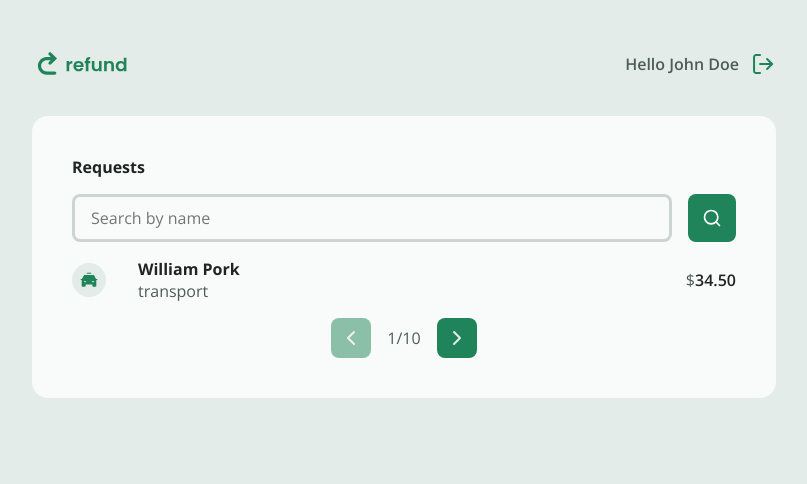
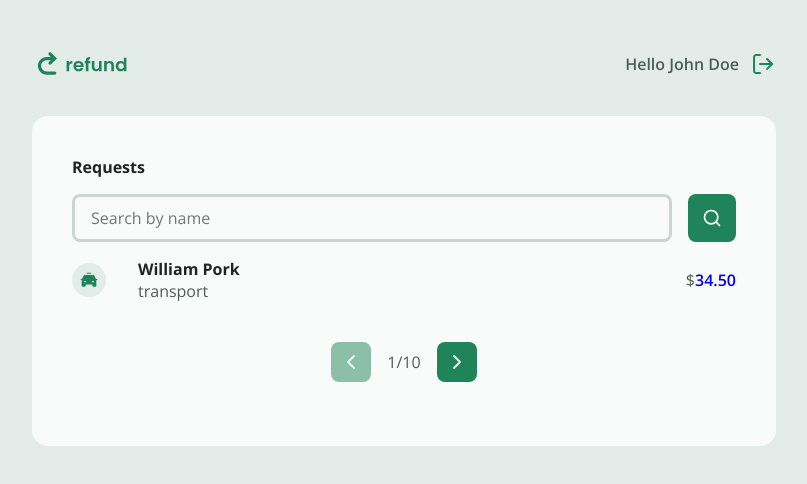
Before and after one commit to brossavictor/refund, a React (Vite) app in the folder web/: page / in a window 1280 px wide. Shown: the top 484 px of the page, without its empty margins (236-1043 px from the left). Built offline with nearby package versions, Linux system fonts and the light colour scheme.

Commit message:
refund & dashboard wip

```diff
--- a/web/src/components/RefundItem.tsx
+++ b/web/src/components/RefundItem.tsx
@@ -1,4 +1,4 @@
-type RefundItemProps = React.ComponentProps<"a"> & {
+export type RefundItemProps = React.ComponentProps<"a"> & {
   data: {
     id: string;
     name: string;
--- a/web/src/pages/Dashboard.tsx
+++ b/web/src/pages/Dashboard.tsx
@@ -2,9 +2,19 @@ import { useState } from "react";
 import { Input } from "../components/Input";
 import { Button } from "../components/Button";
 import search from "../assets/search.svg";
-import { RefundItem } from "../components/RefundItem";
+import { RefundItem, type RefundItemProps } from "../components/RefundItem";
 import { CATEGORIES } from "../utils/categories";
 import { Pagination } from "../components/Pagination";
+
+const REFUND_EXAMPLE = {
+  data: {
+    id: "1",
+    name: "William Pork",
+    category: "transport",
+    amount: 34.5,
+    categoryImg: CATEGORIES["transport"].icon,
+  },
+};
 
 export function Dashboard() {
   const [name, setName] = useState("");
@@ -14,6 +24,7 @@ export function Dashboard() {
   }
   const [page, setPage] = useState(1);
   const [totalPages, setTotalPages] = useState(10);
+  const [refunds, setRefunds] = useState<RefundItemProps[]>([REFUND_EXAMPLE]);
 
   function handlePagination(action: "next" | "previous") {
     setPage((prevPage) => {
@@ -42,15 +53,11 @@ export function Dashboard() {
           <img src={search} alt="search icon" />
         </Button>
       </form>
-      <RefundItem
-        data={{
-          id: "1",
-          name: "William Pork",
-          category: "transport",
-          amount: 34.5,
-          categoryImg: CATEGORIES["transport"].icon,
-        }}
-      ></RefundItem>
+      <>
+        {refunds.map((item) => (
+          <RefundItem key={item.id} {...item} href={`/refund/${item.id}`} />
+        ))}
+      </>
 
       <Pagination
         current={page}
--- a/web/src/routes/ManagerRoutes.tsx
+++ b/web/src/routes/ManagerRoutes.tsx
@@ -2,12 +2,14 @@ import { Routes, Route } from "react-router";
 import { AppLayout } from "../layouts/AppLayout";
 import { Dashboard } from "../pages/Dashboard";
 import { NotFound } from "../pages/NotFound";
+import { Refund } from "../pages/Refund";
 
 export function ManagerRoutes() {
   return (
     <Routes>
       <Route path="/" element={<AppLayout />}>
         <Route path="/" element={<Dashboard />} />
+        <Route path="/refund/:id" element={<Refund />} />
       </Route>
       <Route path="*" element={<NotFound />} />
     </Routes>
--- a/web/src/styles/pagination.css
+++ b/web/src/styles/pagination.css
@@ -4,6 +4,7 @@
   gap: calc(var(--spacing) * 4);
 
   background-color: var(--color-gray-500);
+  margin-block: calc(var(--spacing) * 6);
 }
 
 .pagination > Button {
@@ -22,5 +23,5 @@
 }
 
 .hover {
-  color: var(--color-gray-200);
+  color: var(--color-green-200) !important;
 }
```
